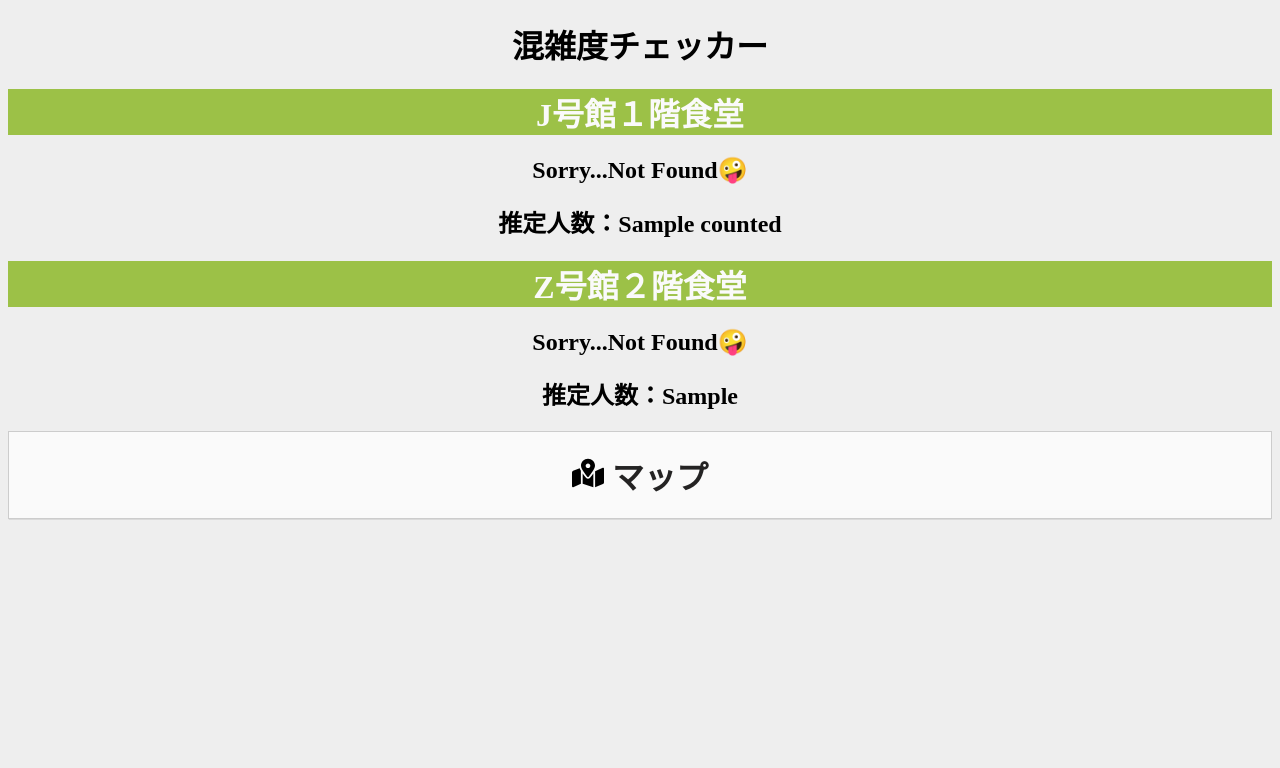
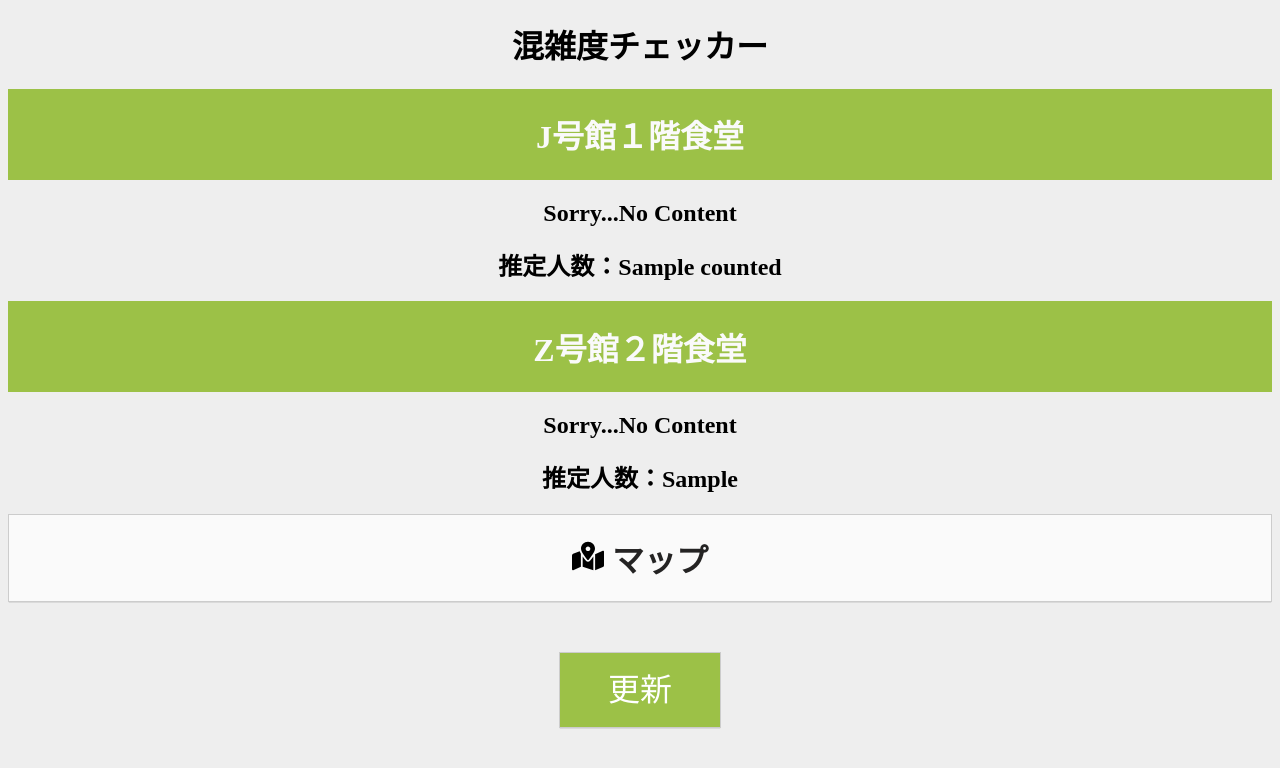
Before and after one commit to Tonoyama/cafe_page_nginx, a Flask app: template myapp/templates/index.html in a window 1280 px wide. Shown: the top 768 px of the page. Run offline with Flask 2, Linux system fonts and the light colour scheme; the template is opened without the code that fills it: most values are stand-ins (such as "Sample title", 1, 10 or a date in 2020); some web fonts are replaced.

Commit message:
人数の条件分岐をより厳密に

```diff
--- a/cafe_page/scan.py
+++ b/cafe_page/scan.py
@@ -25,7 +25,7 @@ hash_str = str(df_t) + addr
 # sha-256 でハッシュ化
 hash_str = hashlib.sha256(hash_str.encode()).hexdigest()
 
-count = 5
+count = 60
 
 def post_message(addr, count):
     print("post")
--- a/cafe_page/scan3.py
+++ b/cafe_page/scan3.py
@@ -25,7 +25,7 @@ hash_str = str(df_t) + addr3
 # sha-256 でハッシュ化
 hash_str = hashlib.sha256(hash_str.encode()).hexdigest()
 
-count3 = 5
+count3 = 999
 
 def post_message(addr3, count3):
     print("post")
--- a/myapp/main.py
+++ b/myapp/main.py
@@ -1,5 +1,6 @@
 # -*- coding: utf-8 -*-
 from flask import Flask, render_template, request
+
 
 app = Flask(__name__)
 
@@ -25,11 +26,17 @@ def info3():
     return render_template('index.html', count3=count3, addr3=addr3)
 
 
+
 @app.route("/", methods=["GET"])
 def view():
     counted = int(count)+int(count2)
-    return render_template('index.html', counted=counted, count2=count3)
+    counted_2 = int(count3)
 
+    people = {}
+    people['counted'] = counted
+    people['counted_2'] = counted_2
+
+    return render_template('index.html', people=people)
 
 if __name__ == "__main__":
     app.run()
--- a/myapp/static/css/style.css
+++ b/myapp/static/css/style.css
@@ -30,11 +30,13 @@ h1{
 #j-title {
   background-color: #9cc147;
   color: #fafafa;
+  padding: 1px;
 }
 
 #z-title {
   background-color: #9cc147;
   color: #fafafa;
+  padding: 1px;
 }
 
 .map-icon {
@@ -131,3 +133,32 @@ details div {
   object-fit: contain;
   cursor: pointer;
 }
+
+a.btn--orange {
+  display: inline-block;
+  text-decoration: none;
+  background: #9cc147;
+  color: #FFF;
+  font-size: xx-large;
+  line-height: 75px;
+  text-align: center;
+  overflow: hidden;
+}
+
+a.btn--orange:hover {
+  color: #fff;
+  background: #DCEDC8;
+}
+
+a.btn--shadow {
+  -webkit-box-shadow: 0px 1px 1px -1px rgba(0,0,0,0.5);
+  border: 1px solid #ccc;
+  box-shadow: 0px 1px 1px -1px rgba(0,0,0,0.5);
+}
+
+a.btn--circle {
+  margin-top: 50px;
+  width: 5em;
+  height: 2.3em;
+  padding: 0;
+}
--- a/myapp/templates/index.html
+++ b/myapp/templates/index.html
@@ -14,21 +14,23 @@
         <h1>J号館１階食堂</h1>
     </div>
     <div>
-        {% if counted %}
-            {% if counted > 0 %}
+        {% if people %}
+            {% if people.counted < 60  and people.counted >= 0 %}
                 <img src="{{ url_for('static', filename = 'images/empty.png') }}">
-            {% elif counted > 60 %}
+            {% elif people.counted < 80 and people.counted >= 60 %}
                 <img src="{{ url_for('static', filename = 'images/little_empty.png') }}">
-            {% elif counted > 80 %}
+            {% elif people.counted < 1000 and people.counted >= 80 %}
                 <img src="{{ url_for('static', filename = 'images/crowded.png') }}">
             {% else %}
-                <h2>Sorry...Not Found🤪</h2>
+                <h2>Sorry...No Content</h2>
 		    {% endif %}
         {% endif %}
     </div>
     <div>
         <form method="post">
-            <h2 class="text-muted">推定人数：{{counted}}</h2>
+            {% if people %}
+            <h2 class="text-muted">推定人数：{{people.counted}}</h2>
+            {% endif %}
         </form>
     </div>
 
@@ -37,21 +39,23 @@
         <h1>Z号館２階食堂</h1>
     </div>
     <div>
-        {% if counted %}
-            {% if counted > 0 %}
+        {% if people %}
+            {% if people.counted_2 < 60  and people.counted_2 >= 0 %}
                 <img src="{{ url_for('static', filename = 'images/empty.png') }}">
-            {% elif counted > 60 %}
+                {% elif people.counted_2 < 80 and people.counted_2 >= 60 %}
                 <img src="{{ url_for('static', filename = 'images/little_empty.png') }}">
-            {% elif counted > 80 %}
+                {% elif people.counted_2 < 1000 and people.counted_2 >= 80 %}
                 <img src="{{ url_for('static', filename = 'images/crowded.png') }}">
             {% else %}
-                <h2>Sorry...Not Found🤪</h2>
+                <h2>Sorry...No Content</h2>
 		    {% endif %}
         {% endif %}
     </div>
     <div>
         <form method="post">
-            <h2 class="text-muted">推定人数：{{count2}}</h2>
+            {% if people %}
+            <h2 class="text-muted">推定人数：{{people.counted_2}}</h2>
+            {% endif %}
         </form>
     </div>
     <div class="details-content">
@@ -72,6 +76,9 @@
             </div>
         </details>
     </div>
+    <div>
+        <a href="" class="btn btn--orange btn--circle btn--circle-a btn--shadow">更新</a>
+    </div>
 </body>
 <script src="static/js/script.js" async></script>
 </html>
```
